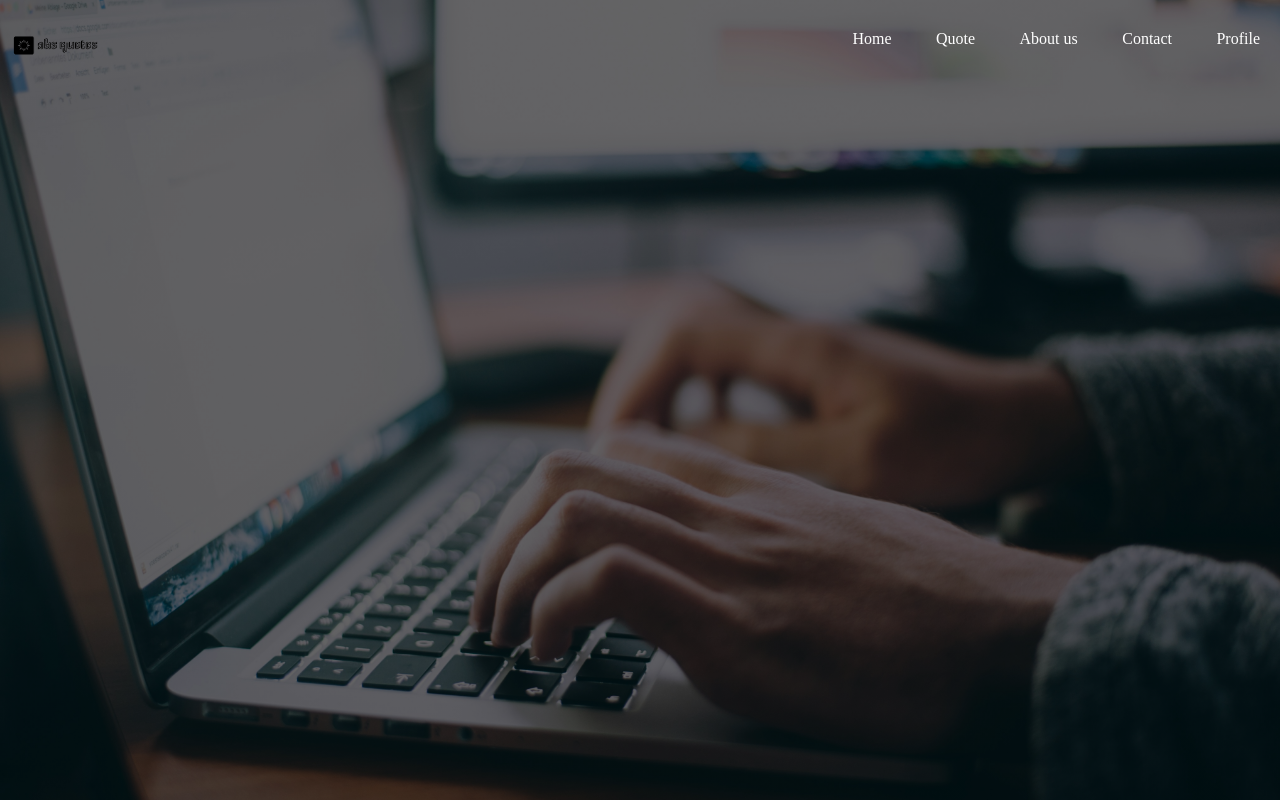
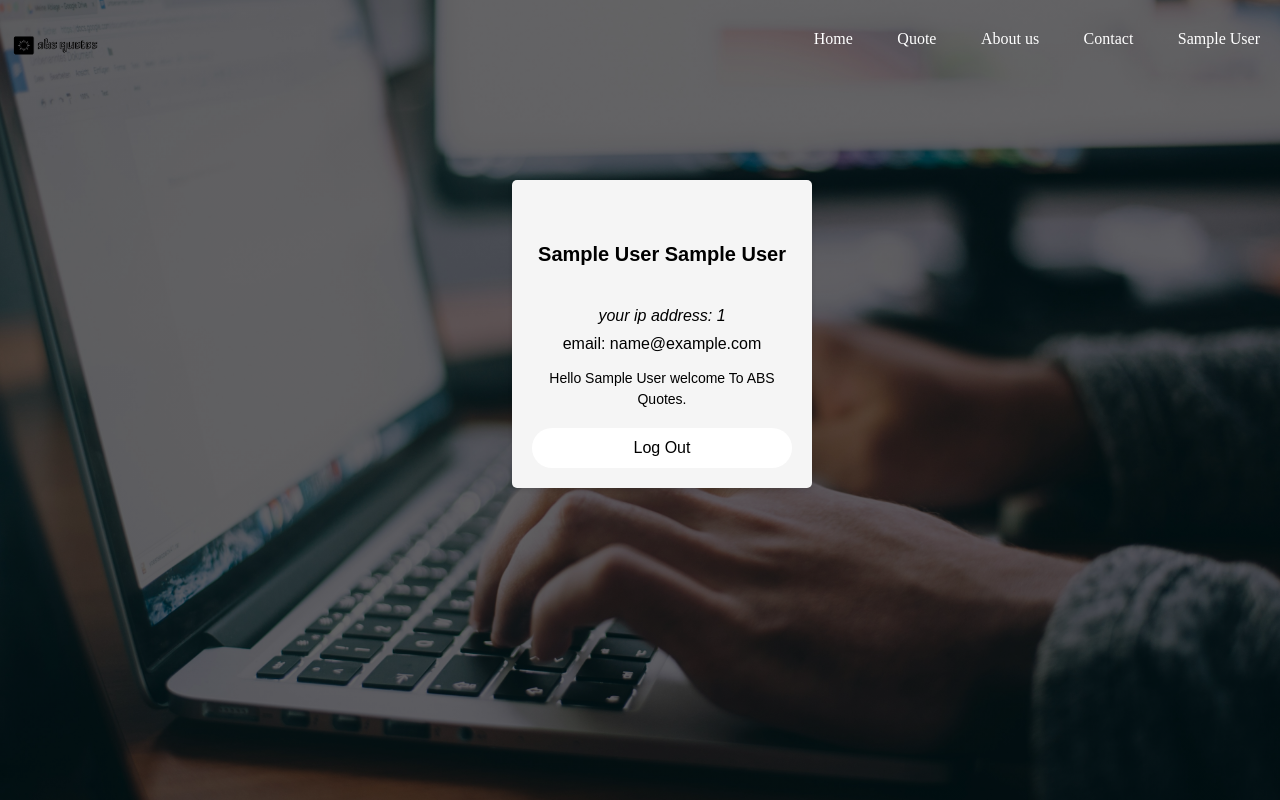
Before and after one commit to DARK-ISP/web, a PHP site: page /auth/profile.php in a window 1280 px wide. Run offline with PHP 8.4, Linux system fonts and the light colour scheme; the visitor is signed in with stand-in values (Sample User, id 1); some libraries are stand-ins or nearby versions.

Commit message:
update logout n profile

```diff
--- a/auth/header.php
+++ b/auth/header.php
@@ -10,6 +10,6 @@
             <li><a href="quote.php">Quote</a></li>
             <li><a href="about.php">About us</a></li>
             <li><a href="contact.php">Contact</a></li>
-            <li><a href="profile.php">Profile</a></li>
+            <li><a href="profile.php"> <?php  echo $_SESSION['fname'] ?> </a></li>
         </ul>
     </div>
--- a/auth/profile.php
+++ b/auth/profile.php
@@ -6,12 +6,141 @@
     <title>QUOTE SHARING WEBSITE</title>
     <link rel="stylesheet" href="style.css">
     <link rel="stylesheet" href="https://cdnjs.cloudflare.com/ajax/libs/font-awesome/6.5.1/css/all.min.css">
+
+
+
+
+<style>
+  /* Use meaningful class names for better readability */
+.profile-card {
+  display: flex;
+  flex-direction: column;
+  align-items: center;
+  background-color: #f5f5f5;
+  border-radius: 5px;
+  padding: 20px;
+  width: 300px; /* Adjust width as needed */
+  box-shadow: 0 2px 5px rgba(0, 0, 0, 0.1);
+  margin: 20px auto;
+  position: absolute;
+  left: 40%;
+  top: 20%;
+}
+
+.profile-image {
+  width: 150px;
+  height: 150px;
+  background-color: black;
+  border-radius: 50%;
+  object-fit: cover; /* Maintain aspect ratio and crop if needed */
+}
+
+.content {
+  text-align: center;
+  margin-top: 25px;
+}
+
+.name {
+  color: black;
+  font-size: 20px;
+  font-weight: bold;
+  margin-bottom: 5px;
+}
+
+.job-title {
+  font-style: italic;
+  margin-bottom: 10px;
+}
+
+.social-links {
+  display: flex;
+  justify-content: center;
+  list-style: none;
+  margin: 0;
+  padding: 0;
+}
+
+.social-link {
+  margin: 0 5px;
+}
+
+.social-link i {
+  font-size: 20px;
+  color: #333;
+}
+
+.social-link:hover i {
+  color: #00aced; /* Change hover color as desired */
+}
+
+.bio {
+  margin-top: 15px;
+  font-size: 14px;
+  line-height: 1.5;
+}
+
+</style>
+
+
+
+
+
+
+
 </head>
 <body>
    <header>
    <?php
     include_once 'header.php';
+    session_start();
   ?>
+
+
+
+<form action="../logout.php" method="post">
+
+
+<div class="profile-card">
+    <br>
+    <!-- <img src="profile-picture.jpg" alt="Profile Picture" class="profile-image"><br> -->
+    <div class="content">
+      <h2 class="name"> <?php echo $_SESSION['fname']." ".$_SESSION['lname']; ?>  </h2><br><br>
+      <p class="job-title">your ip address: <?php echo $_SESSION['ip']  ?>  </p>
+      email: <?php echo  $_SESSION['email']  ?>
+      <ul class="social-links">
+        <!-- <li><a href="#" class="social-link"><i class="fab fa-twitter"></i></a></li>
+        <li><a href="#" class="social-link"><i class="fab fa-github"></i></a></li>
+        <li><a href="#" class="social-link"><i class="fab fa-linkedin"></i></a></li> -->
+      </ul>
+      <p class="bio"> Hello <?php echo $_SESSION['fname']; ?> welcome To ABS Quotes.</p>
+
+<br>
+
+<button name="logout" type="submit" >
+  Log Out
+</button>
+
+</form>
+
+
+
+
+
+
+
+    </div>
+  </div>
+  <script src="https://kit.fontawesome.com/your_fontawesome_kit_id.js" crossorigin="anonymous"></script>
+
+
+
+
+
+
+  <script>
+
+
+  </script>
 
 
    </header>
```
Also changed, not shown: action.php (+12 -5 lines), logout.php (added, +18 -0 lines), signup.php (+20 -1 lines).
